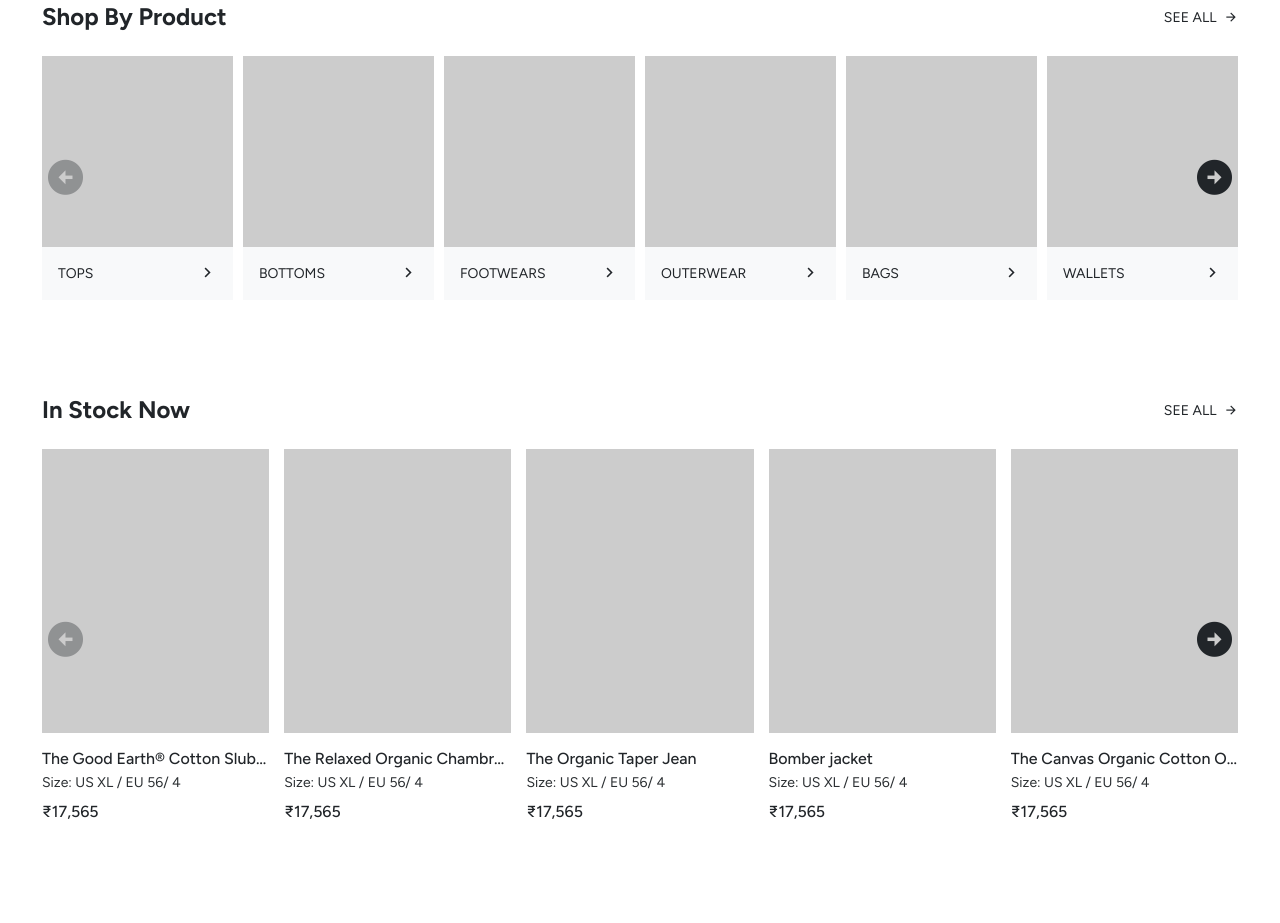
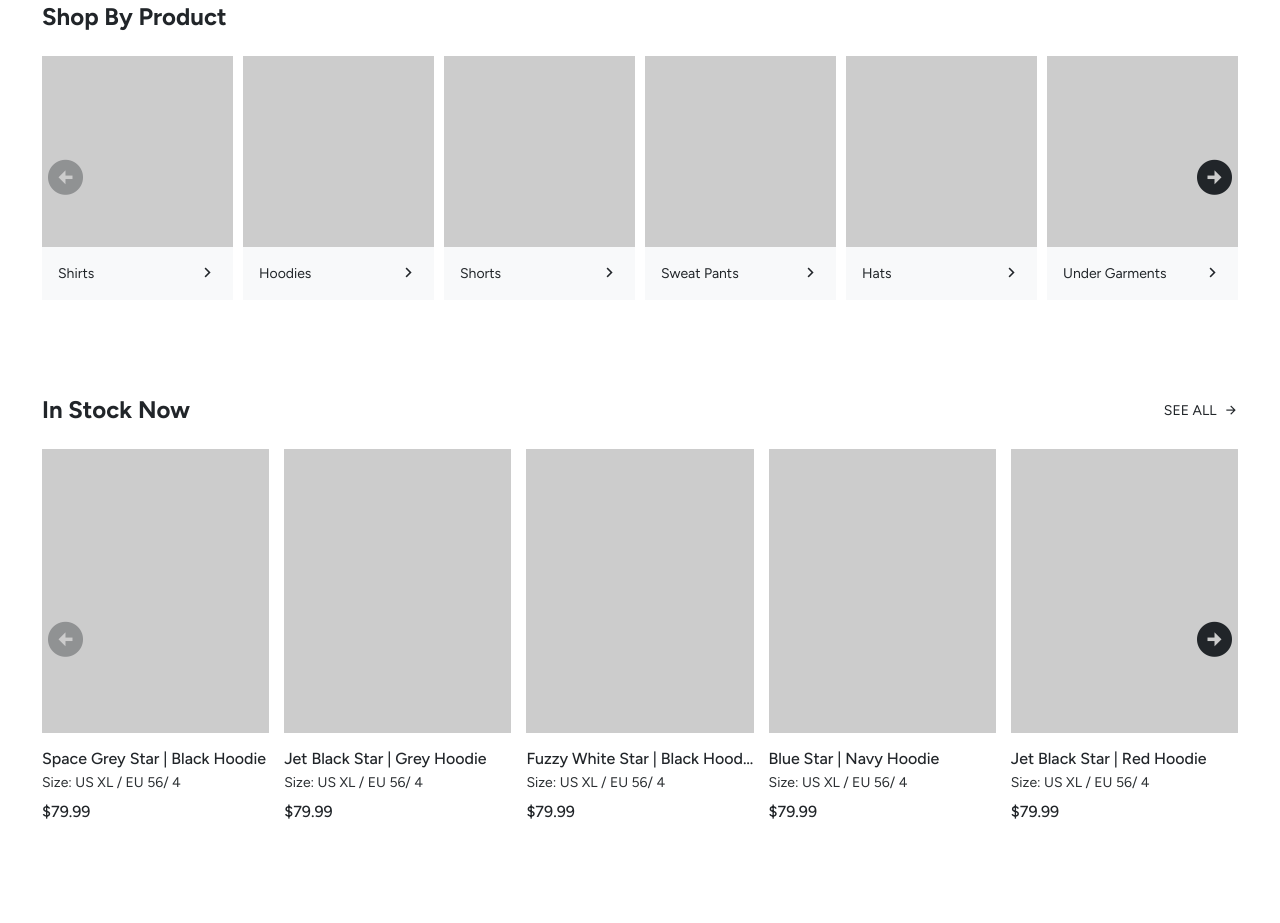
Before and after one commit to d-velopr/gsta, a plain HTML site: page index.html in a window 1280 px wide. Shown: the part 955-1878 px from the top of the page. Drawn offline with Linux system fonts and the light colour scheme.

Commit message:
modified:   index.html

```diff
--- a/index.html
+++ b/index.html
@@ -1054,6 +1054,13 @@
           <div class="col-md-4 text-end" style="margin-right: 10px">
             <a
               target="_blank"
+              href="https://www.instagram.com/realgsta/"
+              class="btn social-btn btn-sm text-decoration-none"
+            >
+              <i class="ri-instagram-fill"></i>
+            </a>
+            <a
+              target="_blank"
               href="#"
               class="btn social-btn btn-sm text-decoration-none"
             >
@@ -1068,14 +1075,7 @@
             </a>
             <a
               target="_blank"
-              href="#"
-              class="btn social-btn btn-sm text-decoration-none"
-            >
-              <i class="ri-linkedin-fill"></i>
-            </a>
-            <a
-              target="_blank"
-              href="#"
+              href="https://www.youtube.com/@hoodbabyhits"
               class="btn social-btn btn-sm text-decoration-none"
             >
               <i class="ri-youtube-fill"></i>
@@ -1085,7 +1085,7 @@
               href="#"
               class="btn social-btn btn-sm text-decoration-none"
             >
-              <i class="ri-instagram-fill"></i>
+              <i class="ri-github-fill"></i>
             </a>
           </div>
           <div class="d-flex align-items-center gap-4">
@@ -1246,135 +1246,137 @@
           <div class="col-auto">
             <h4 class="fw-bold mb-0">Shop By Product</h4>
           </div>
-          <div class="col-auto">
-            <a href="#" class="link-dark"
-              >SEE ALL <i class="ri-arrow-right-line ms-1"></i>
-            </a>
-          </div>
         </div>
         <div class="row">
           <div class="col-12">
             <div class="swiper shop-by-products-slider">
               <div class="swiper-wrapper">
+                <!-- Shirts -->
                 <div class="swiper-slide">
                   <div class="card bg-light border-0 rounded-0">
                     <img
                       src="img/category/tops.jpg"
                       class="card-img-top rounded-0"
-                      alt="tops"
+                      alt="shirts"
                     />
                     <div
                       class="card-footer bg-transparent border-0 d-flex align-items-center justify-content-between p-3"
                     >
-                      <p class="card-title mb-0">TOPS</p>
+                      <p class="card-title mb-0">Shirts</p>
                       <a href="discover.html" class="link-dark stretched-link">
                         <i class="ri-arrow-right-s-line ri-lg"></i>
                       </a>
                     </div>
                   </div>
                 </div>
+                <!-- Hoodies -->
                 <div class="swiper-slide">
                   <div class="card bg-light border-0 rounded-0">
                     <img
                       src="img/category/bottoms.jpg"
                       class="card-img-top rounded-0"
-                      alt="bottoms"
+                      alt="Hoodies"
                     />
                     <div
                       class="card-footer bg-transparent border-0 d-flex align-items-center justify-content-between p-3"
                     >
-                      <p class="card-title mb-0">BOTTOMS</p>
+                      <p class="card-title mb-0">Hoodies</p>
                       <a href="#" class="link-dark stretched-link">
                         <i class="ri-arrow-right-s-line ri-lg"></i>
                       </a>
                     </div>
                   </div>
                 </div>
+                <!-- Shorts -->
                 <div class="swiper-slide">
                   <div class="card bg-light border-0 rounded-0">
                     <img
                       src="img/category/footwear.jpg"
                       class="card-img-top rounded-0"
-                      alt="footwear"
+                      alt="Shorts"
                     />
                     <div
                       class="card-footer bg-transparent border-0 d-flex align-items-center justify-content-between p-3"
                     >
-                      <p class="card-title mb-0">FOOTWEARS</p>
+                      <p class="card-title mb-0">Shorts</p>
                       <a href="discover.html" class="link-dark stretched-link">
                         <i class="ri-arrow-right-s-line ri-lg"></i>
                       </a>
                     </div>
                   </div>
                 </div>
+                <!-- Sweat Pants-->
                 <div class="swiper-slide">
                   <div class="card bg-light border-0 rounded-0">
                     <img
                       src="img/category/outerwear.jpg"
                       class="card-img-top rounded-0"
-                      alt="outerwear"
+                      alt="Sweat Pants"
                     />
                     <div
                       class="card-footer bg-transparent border-0 d-flex align-items-center justify-content-between p-3"
                     >
-                      <p class="card-title mb-0">OUTERWEAR</p>
+                      <p class="card-title mb-0">Sweat Pants</p>
                       <a href="discover.html" class="link-dark stretched-link">
                         <i class="ri-arrow-right-s-line ri-lg"></i>
                       </a>
                     </div>
                   </div>
                 </div>
+                <!-- Hats -->
                 <div class="swiper-slide">
                   <div class="card bg-light border-0 rounded-0">
                     <img
                       src="img/category/bags.jpg"
                       class="card-img-top rounded-0"
-                      alt="bags"
+                      alt="Hats"
                     />
                     <div
                       class="card-footer bg-transparent border-0 d-flex align-items-center justify-content-between p-3"
                     >
-                      <p class="card-title mb-0">BAGS</p>
+                      <p class="card-title mb-0">Hats</p>
                       <a href="discover.html" class="link-dark stretched-link">
                         <i class="ri-arrow-right-s-line ri-lg"></i>
                       </a>
                     </div>
                   </div>
                 </div>
+                <!-- Under Garments -->
+                <div class="swiper-slide">
+                  <div class="card bg-light border-0 rounded-0">
+                    <img
+                      src="img/category/accessories.jpg"
+                      class="card-img-top rounded-0"
+                      alt="Undergarments"
+                    />
+                    <div
+                      class="card-footer bg-transparent border-0 d-flex align-items-center justify-content-between p-3"
+                    >
+                      <p class="card-title mb-0">Under Garments</p>
+                      <a href="discover.html" class="link-dark stretched-link">
+                        <i class="ri-arrow-right-s-line ri-lg"></i>
+                      </a>
+                    </div>
+                  </div>
+                </div>
+                <!-- Accessories -->
                 <div class="swiper-slide">
                   <div class="card bg-light border-0 rounded-0">
                     <img
                       src="img/category/wallets.jpg"
                       class="card-img-top rounded-0"
-                      alt="wallets"
+                      alt="Accessories"
                     />
                     <div
                       class="card-footer bg-transparent border-0 d-flex align-items-center justify-content-between p-3"
                     >
-                      <p class="card-title mb-0">WALLETS</p>
+                      <p class="card-title mb-0">Accessories</p>
                       <a href="discover.html" class="link-dark stretched-link">
                         <i class="ri-arrow-right-s-line ri-lg"></i>
                       </a>
                     </div>
                   </div>
                 </div>
-                <div class="swiper-slide">
-                  <div class="card bg-light border-0 rounded-0">
-                    <img
-                      src="img/category/accessories.jpg"
-                      class="card-img-top rounded-0"
-                      alt="accessories"
-                    />
-                    <div
-                      class="card-footer bg-transparent border-0 d-flex align-items-center justify-content-between p-3"
-                    >
-                      <p class="card-title mb-0">ACCESSORIES</p>
-                      <a href="discover.html" class="link-dark stretched-link">
-                        <i class="ri-arrow-right-s-line ri-lg"></i>
-                      </a>
-                    </div>
-                  </div>
-                </div>
               </div>
               <div class="swiper-button-prev">
                 <i class="ri-arrow-left-circle-fill ri-3x text-dark"></i>
@@ -1387,7 +1389,7 @@
         </div>
       </div>
     </div>
-    <!-- What's In Stock -->
+    <!-- In Stock Now -->
     <div class="py-5">
       <div class="container">
         <div class="row align-items-center justify-content-between g-4 mb-4">
@@ -1404,6 +1406,7 @@
           <div class="col-12">
             <div class="swiper what-new-slider">
               <div class="swiper-wrapper">
+                <!-- In Stock Product #1 -->
                 <div class="swiper-slide">
                   <div
                     class="card bg-transparent border-0 rounded-0 h-100 product"
@@ -1439,7 +1442,7 @@
                     </div>
                     <div class="card-body pb-0 px-0">
                       <h6 class="card-title text-truncate mb-1">
-                        The Good Earth® Cotton Slub Henley
+                        Space Grey Star | Black Hoodie
                       </h6>
                       <p class="card-text text-secondary-emphasis mb-0">
                         Size: US XL / EU 56/ 4
@@ -1448,7 +1451,7 @@
                     <div
                       class="card-footer bg-transparent border-0 d-flex align-items-center justify-content-between px-0"
                     >
-                      <h6 class="mb-0">₹17,565</h6>
+                      <h6 class="mb-0">$79.99</h6>
                       <a
                         href="#"
                         class="link-dark opacity-0 overlay"
@@ -1462,6 +1465,7 @@
                     <a href="product-detail.html" class="stretched-link"></a>
                   </div>
                 </div>
+                <!-- In Stock Product #2 -->
                 <div class="swiper-slide">
                   <div
                     class="card bg-transparent border-0 rounded-0 h-100 product"
@@ -1497,7 +1501,7 @@
                     </div>
                     <div class="card-body pb-0 px-0">
                       <h6 class="card-title text-truncate mb-1">
-                        The Relaxed Organic Chambray Shirt
+                        Jet Black Star | Grey Hoodie
                       </h6>
                       <p class="card-text text-secondary-emphasis mb-0">
                         Size: US XL / EU 56/ 4
@@ -1506,7 +1510,7 @@
                     <div
                       class="card-footer bg-transparent border-0 d-flex align-items-center justify-content-between px-0"
                     >
-                      <h6 class="mb-0">₹17,565</h6>
+                      <h6 class="mb-0">$79.99</h6>
                       <a
                         href="#"
                         class="link-dark opacity-0 overlay"
@@ -1520,6 +1524,7 @@
                     <a href="product-detail.html" class="stretched-link"></a>
                   </div>
                 </div>
+                <!-- In Stock Product #3 -->
                 <div class="swiper-slide">
                   <div
                     class="card bg-transparent border-0 rounded-0 h-100 product"
@@ -1555,7 +1560,7 @@
                     </div>
                     <div class="card-body pb-0 px-0">
                       <h6 class="card-title text-truncate mb-1">
-                        The Organic Taper Jean
+                        Fuzzy White Star | Black Hoodie
                       </h6>
                       <p class="card-text text-secondary-emphasis mb-0">
                         Size: US XL / EU 56/ 4
@@ -1564,7 +1569,7 @@
                     <div
                       class="card-footer bg-transparent border-0 d-flex align-items-center justify-content-between px-0"
                     >
-                      <h6 class="mb-0">₹17,565</h6>
+                      <h6 class="mb-0">$79.99</h6>
                       <a
                         href="#"
                         class="link-dark opacity-0 overlay"
@@ -1578,6 +1583,7 @@
                     <a href="product-detail.html" class="stretched-link"></a>
                   </div>
                 </div>
+                <!-- In Stock Product #4 -->
                 <div class="swiper-slide">
                   <div
                     class="card bg-transparent border-0 rounded-0 h-100 product"
@@ -1613,7 +1619,7 @@
                     </div>
                     <div class="card-body pb-0 px-0">
                       <h6 class="card-title text-truncate mb-1">
-                        Bomber jacket
+                        Blue Star | Navy Hoodie
                       </h6>
                       <p class="card-text text-secondary-emphasis mb-0">
                         Size: US XL / EU 56/ 4
@@ -1622,7 +1628,7 @@
                     <div
                       class="card-footer bg-transparent border-0 d-flex align-items-center justify-content-between px-0"
                     >
-                      <h6 class="mb-0">₹17,565</h6>
+                      <h6 class="mb-0">$79.99</h6>
                       <a
                         href="#"
                         class="link-dark opacity-0 overlay"
@@ -1636,6 +1642,7 @@
                     <a href="product-detail.html" class="stretched-link"></a>
                   </div>
                 </div>
+                <!-- In Stock Product #5 -->
                 <div class="swiper-slide">
                   <div
                     class="card bg-transparent border-0 rounded-0 h-100 product"
@@ -1671,7 +1678,7 @@
                     </div>
                     <div class="card-body pb-0 px-0">
                       <h6 class="card-title text-truncate mb-1">
-                        The Canvas Organic Cotton Overshirt
+                        Jet Black Star | Red Hoodie
                       </h6>
                       <p class="card-text text-secondary-emphasis mb-0">
                         Size: US XL / EU 56/ 4
@@ -1680,7 +1687,7 @@
                     <div
                       class="card-footer bg-transparent border-0 d-flex align-items-center justify-content-between px-0"
                     >
-                      <h6 class="mb-0">₹17,565</h6>
+                      <h6 class="mb-0">$79.99</h6>
                       <a
                         href="#"
                         class="link-dark opacity-0 overlay"
@@ -1694,6 +1701,7 @@
                     <a href="product-detail.html" class="stretched-link"></a>
                   </div>
                 </div>
+                <!-- In Stock Product #6 -->
                 <div class="swiper-slide">
                   <div
                     class="card bg-transparent border-0 rounded-0 h-100 product"
@@ -1729,7 +1737,7 @@
                     </div>
                     <div class="card-body pb-0 px-0">
                       <h6 class="card-title text-truncate mb-1">
-                        Regular Fit Terry resort shirt
+                        White Ghetto-$uperstar | Black Hoodie
                       </h6>
                       <p class="card-text text-secondary-emphasis mb-0">
                         Size: US XL / EU 56/ 4
@@ -1738,7 +1746,7 @@
                     <div
                       class="card-footer bg-transparent border-0 d-flex align-items-center justify-content-between px-0"
                     >
-                      <h6 class="mb-0">₹17,565</h6>
+                      <h6 class="mb-0">$79.99</h6>
                       <a
                         href="#"
                         class="link-dark opacity-0 overlay"
@@ -1752,6 +1760,7 @@
                     <a href="product-detail.html" class="stretched-link"></a>
                   </div>
                 </div>
+                <!-- In Stock Product #7 -->
                 <div class="swiper-slide">
                   <div
                     class="card bg-transparent border-0 rounded-0 h-100 product"
@@ -1787,7 +1796,7 @@
                     </div>
                     <div class="card-body pb-0 px-0">
                       <h6 class="card-title text-truncate mb-1">
-                        The Brushed Flannel Shirt
+                        Money Bear | White T-Shirt
                       </h6>
                       <p class="card-text text-secondary-emphasis mb-0">
                         Size: US XL / EU 56/ 4
@@ -1796,7 +1805,7 @@
                     <div
                       class="card-footer bg-transparent border-0 d-flex align-items-center justify-content-between px-0"
                     >
-                      <h6 class="mb-0">₹17,565</h6>
+                      <h6 class="mb-0">$29.99</h6>
                       <a
                         href="#"
                         class="link-dark opacity-0 overlay"
@@ -3357,7 +3366,7 @@
                 >Bags</a
               >
             </div>
-            <p class="fw-bold my-3">Top Brands</p>
+            <p class="fw-bold my-3">Most Popular</p>
             <div class="col-12">
               <div class="d-flex align-items-center gap-2">
                 <div class="swiper-brands">
```
